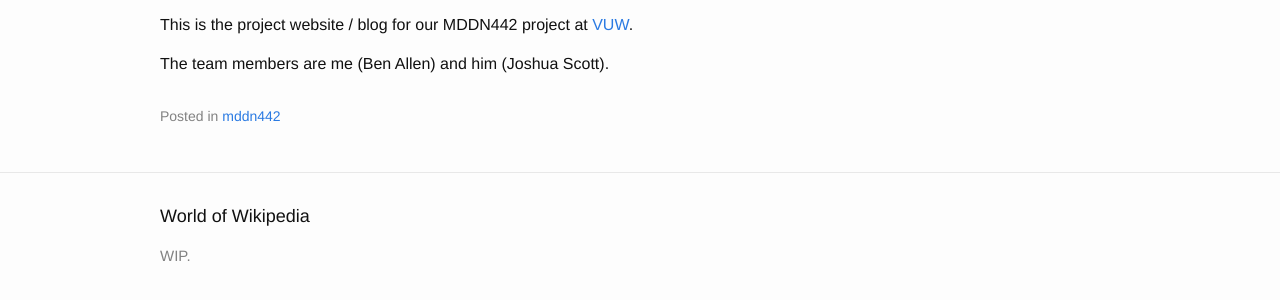
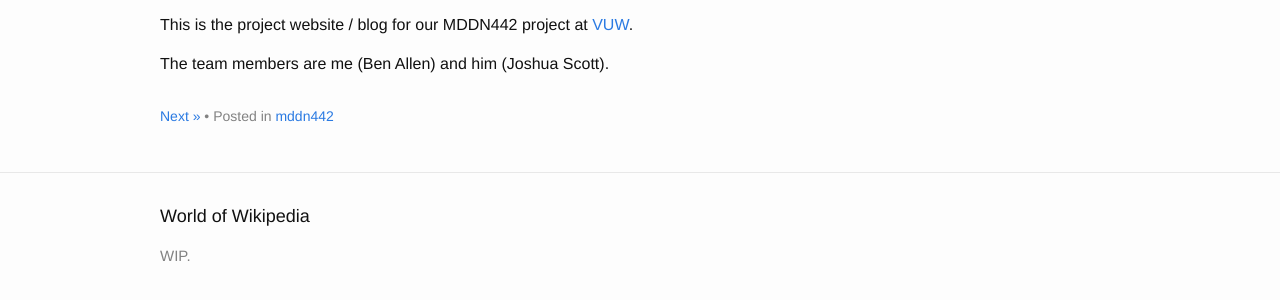
Before and after one commit to JJscott/World-of-Wikipedia, a Jekyll site: the page built from _posts/2015-03-19-00-first.md, in a window 1280 px wide. Shown: the part 202-502 px from the top of the page. Built offline with Jekyll 4.4.1, drawn with Linux system fonts in a browser that asks for light colours; comment, search, counter and statistics services are not loaded.

Commit message:
previous and next links at bottom of posts

```diff
--- a/_layouts/post.html
+++ b/_layouts/post.html
@@ -23,7 +23,14 @@ layout: default
   </article>
 
   <footer>
-    <p class="post-meta">Posted in {% for tag in page.tags %} <a href="{{ site.baseurl }}/tags/#{{ tag }}">{{ tag }}</a> {% endfor %}</p>
+    <p class="post-meta">
+	{% if page.previous %}
+	<a href="{{ page.previous.url | prepend: site.baseurl }}">&laquo; Previous</a> •
+	{% endif %}
+	{% if page.next %}
+	<a href="{{ page.next.url | prepend: site.baseurl }}">Next &raquo;</a> •
+	{% endif %}
+	Posted in {% for tag in page.tags %} <a href="{{ site.baseurl }}/tags/#{{ tag }}">{{ tag }}</a> {% endfor %}</p>
   </footer>
 
 </div>
```
